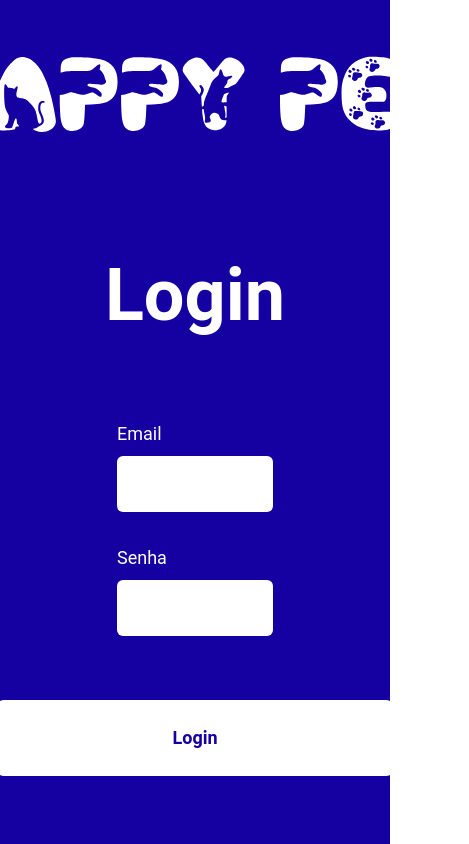
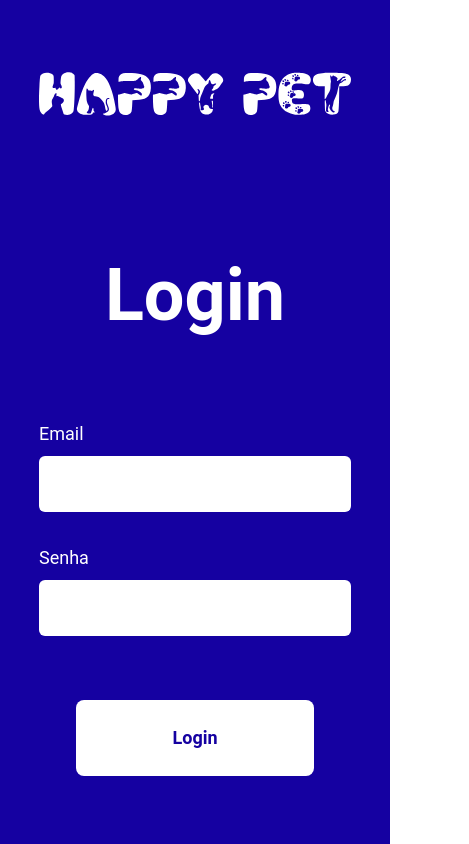
Before and after one commit to mmurilo03/PetShop-PW2, a React (Vite) app: page /login in a window 390 px wide. Shown: the whole page, 469 px wide, since content can reach past the window. Built offline with nearby package versions, Linux system fonts and the light colour scheme; what axios-retry would draw is missing.

Commit message:
ajustando responsividade de input + login

```diff
--- a/src/components/Input/Input.tsx
+++ b/src/components/Input/Input.tsx
@@ -12,8 +12,8 @@ interface InputProps {
 const Input = (props: InputProps) => {
     return (
         <>
-            <div className={`flex flex-col ${props.size ?? "w-2/5"} gap-2`}>
-                <label className={`${props.styleLabel ?? "text-white text-lg"}`}>{props.label}</label>
+            <div className={`flex flex-col lg:w-[40%] md:w-[50%] xsm:w-[80%] gap-2`}>
+                <label className={"text-white text-lg"}>{props.label}</label>
                 <input
                     className={`${props.style ?? "bg-white py-4 rounded-md w-full pl-2"}`}
                     type={props.type}
--- a/src/pages/Login/Login.tsx
+++ b/src/pages/Login/Login.tsx
@@ -38,8 +38,8 @@ const Login = () => {
 
     return (
         <div className="bg-primaria w-screen h-screen flex flex-col gap-8 items-center">
-            <div className="pt-14">
-                <LogoHorizontal />
+            <div className="flex justify-center pt-14">
+                <LogoHorizontal width="80%" />
             </div>
             <div className="font-bold text-7xl text-white pb-14 pt-24">Login</div>
             <Input value={email} onChange={(value) => setEmail(value)} label="Email" type="email"></Input>
@@ -50,7 +50,7 @@ const Login = () => {
                 type="password"
             ></Input>
             <div className="pt-8">
-                <Button className="bg-white text-primaria p-6 px-44" text="Login" onClick={() => sendForm()} />
+                <Button className="bg-white text-primaria p-6 md:px-40 lg:px-44 xsm:px-24" text="Login" onClick={() => sendForm()} />
             </div>
         </div>
     );
```
